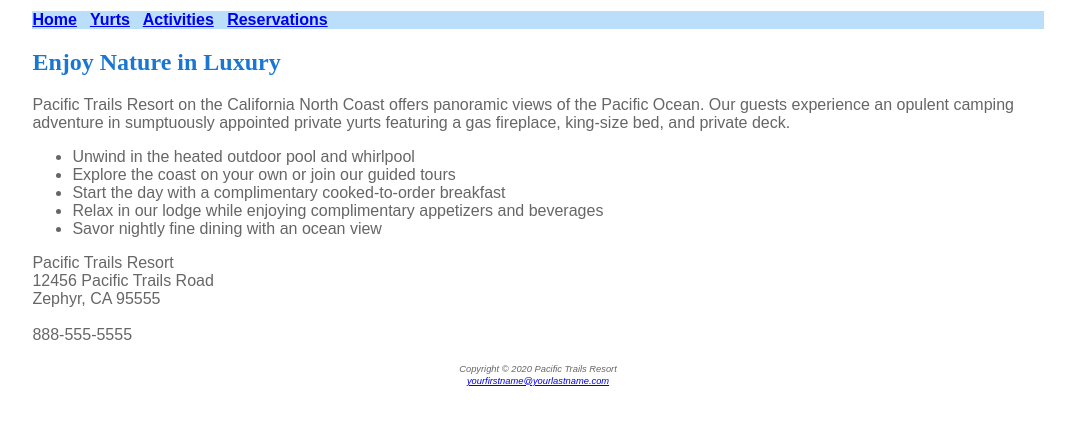
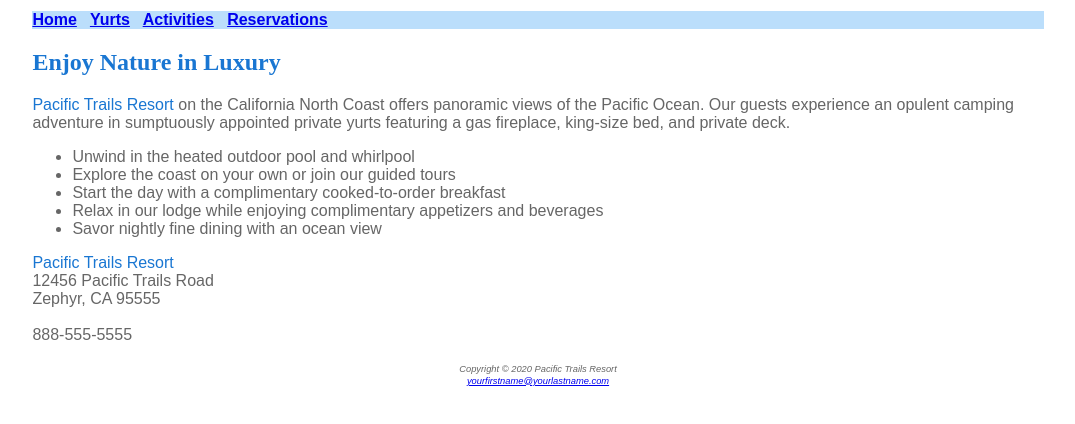
Before and after one commit to Pzcato/pacific, a plain HTML site: page index.html in a window 1280 px wide. Shown: the part 96-520 px from the top of the page, without its empty margins (102-1177 px from the left). Drawn offline with Linux system fonts and the light colour scheme.

Commit message:
class fix

```diff
--- a/index.html
+++ b/index.html
@@ -18,7 +18,7 @@
 </nav>
 <main>
 <h2>Enjoy Nature in Luxury</h2>
-<p><span class "resort">Pacific Trails Resort</span> on the California North Coast offers panoramic views of the Pacific Ocean.
+<p><span class="resort">Pacific Trails Resort</span> on the California North Coast offers panoramic views of the Pacific Ocean.
 Our guests experience an opulent camping adventure in sumptuously appointed private yurts
 featuring a gas fireplace, king-size bed, and private deck.
 </p>
@@ -30,7 +30,7 @@ featuring a gas fireplace, king-size bed, and private deck.
   <li>Savor nightly fine dining with an ocean view</li>
 </ul>
 <div>
-<span class "resort">Pacific Trails Resort</span><br>
+<span class="resort">Pacific Trails Resort</span><br>
 12456 Pacific Trails Road<br>
 Zephyr, CA 95555<br><br>
 888-555-5555<br><br>
```
